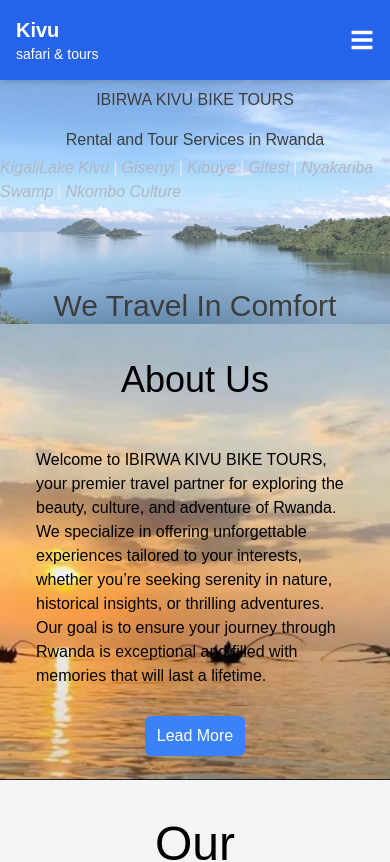
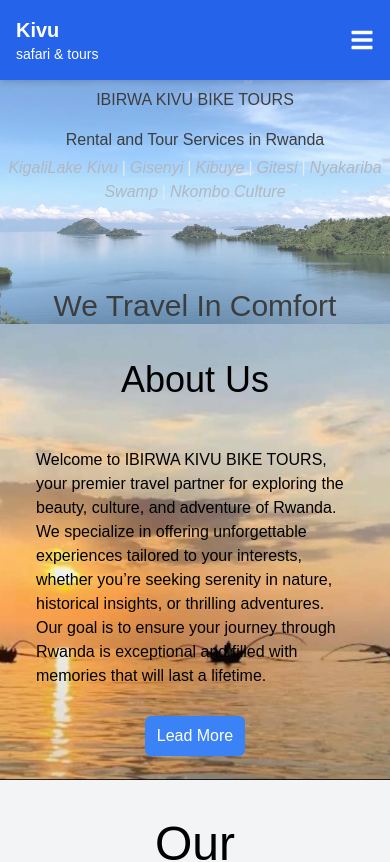
Before and after one commit to habyarimanacaleb/kivu-react-app, a React (Create React App) app: page / in a window 390 px wide. Shown: the top 862 px of the page. Built offline with nearby package versions, Linux system fonts and the light colour scheme.

Commit message:
fixing navbar at top of site

```diff
--- a/src/pages/Home.js
+++ b/src/pages/Home.js
@@ -20,7 +20,7 @@ const Home = () => {
           <h4 className="text-bold-500 lg:text-[45px] md:text-[22px] sm:text-[18px] mt-2">
             Rental and Tour Services in Rwanda
           </h4>
-          <p className="home-bind py-1 lg:text-[20px] md:text-[18px] sm:text-[14px]">
+          <p className="home-bind py-1 lg:text-[20px] md:text-[18px] sm:text-[14px] text-center">
             <span className="text-gray-400 italic">Kigali</span>
             <span className="text-gray-400 italic">Lake Kivu</span>
             <span className=" px-1 text-gray-200">|</span>
```
